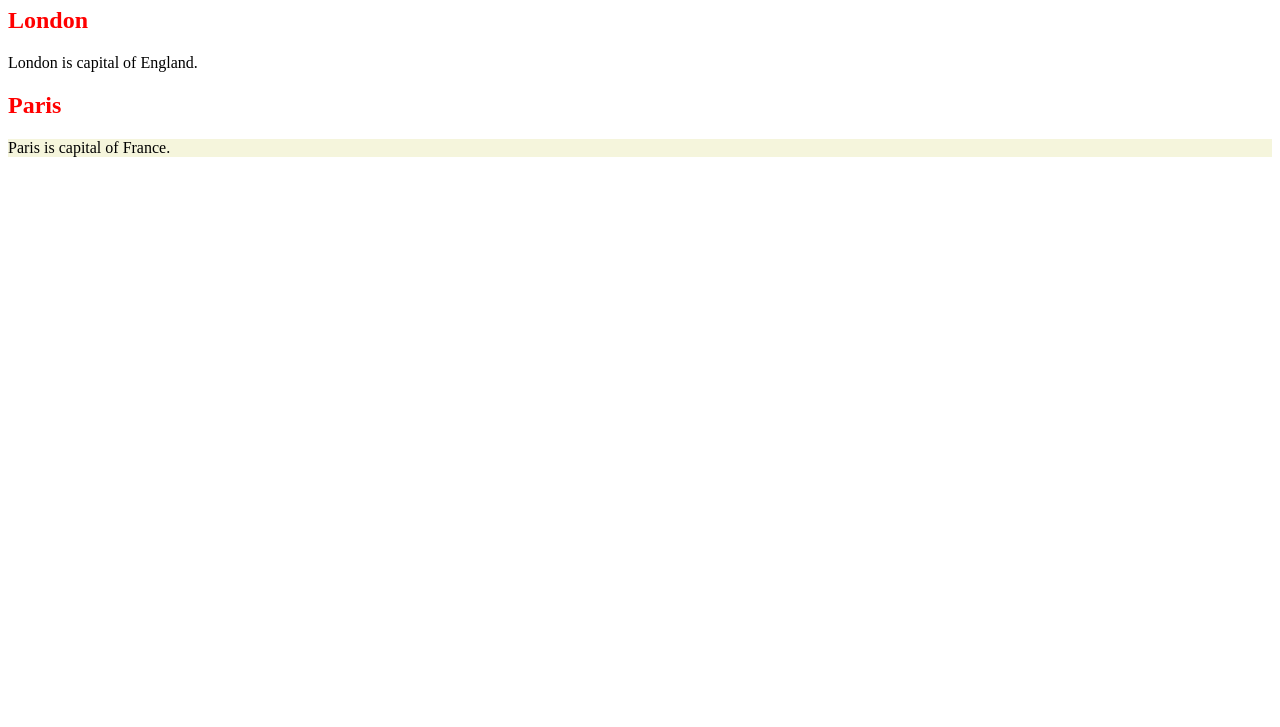
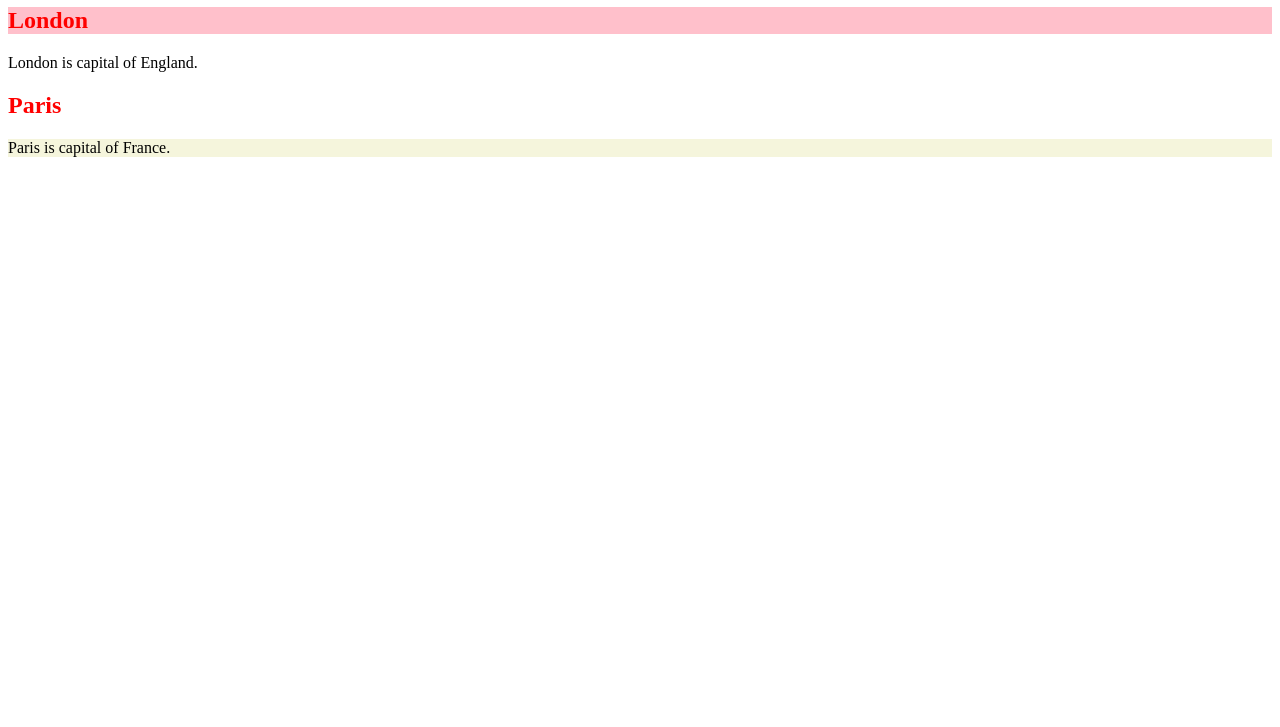
Before and after one commit to Mridha4/week5-1620, a plain HTML site: page index.html in a window 1280 px wide. Shown: the part 73-800 px from the top of the page. Drawn offline with Linux system fonts and the light colour scheme.

Commit message:
id selector changed to #londonHeading

```diff
--- a/css/stylesheet.css
+++ b/css/stylesheet.css
@@ -6,6 +6,6 @@
     background-color: beige;
 }
 
-#bgheading {
+#londonHeading {
     background-color: pink;
 }
```
